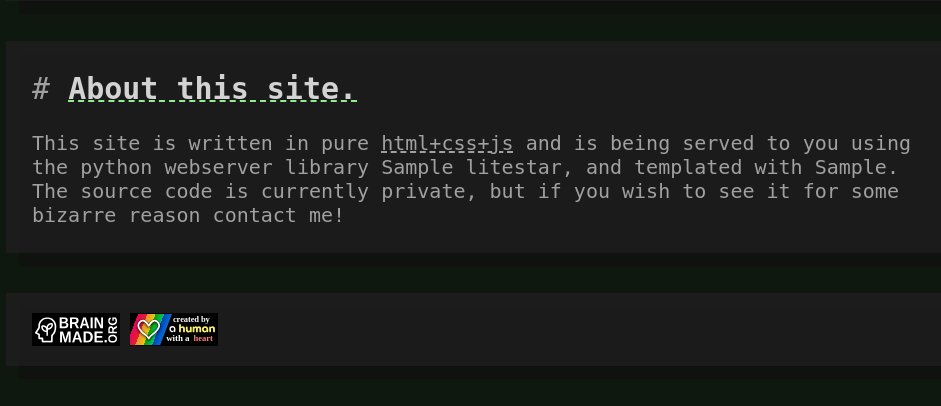
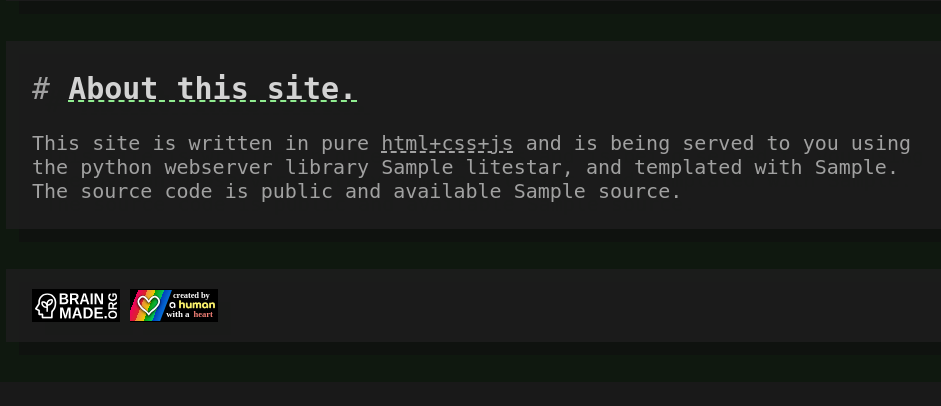
Before and after one commit to LeoCx1000/leo.might-be.gay, a Python web app: template templates/index.html in a window 1280 px wide. Shown: the part 1544-1950 px from the top of the page, without its empty margins (158-1099 px from the left). After the commit the page ends 1866 px from the top, so only its background shows below. Run offline with Jinja, Linux system fonts and the light colour scheme; the template is opened without the code that fills it: most values are stand-ins (such as "Sample title", 1, 10 or a date in 2020); some libraries are stand-ins or nearby versions.

Commit message:
Open-source the project

```diff
--- a/templates/index.html
+++ b/templates/index.html
@@ -67,10 +67,11 @@
         <h2><a href="#site" id="site">About this site.</a></h2>
         <p> This site is written in pure <dashed>html+css+js</dashed> and is being served to you using the python
             webserver library {{links.litestar()}}, and templated with {{links.jinja2()}}. The source code is
-            currently private, but if you wish to see it for some bizarre reason contact me!</p>
+            public and available {{links.source("here")}}.</p>
     </div>
 
     <div class="layout icons">
+        <!-- Links to other cool sites I've found. -->
         <a href="//brainmade.org" target="_blank">
             <div class="_88x33">
                 <img alt="The Brainmade Mark" src="/static/graphics/brainmade.svg" width="82" height="28">
```
